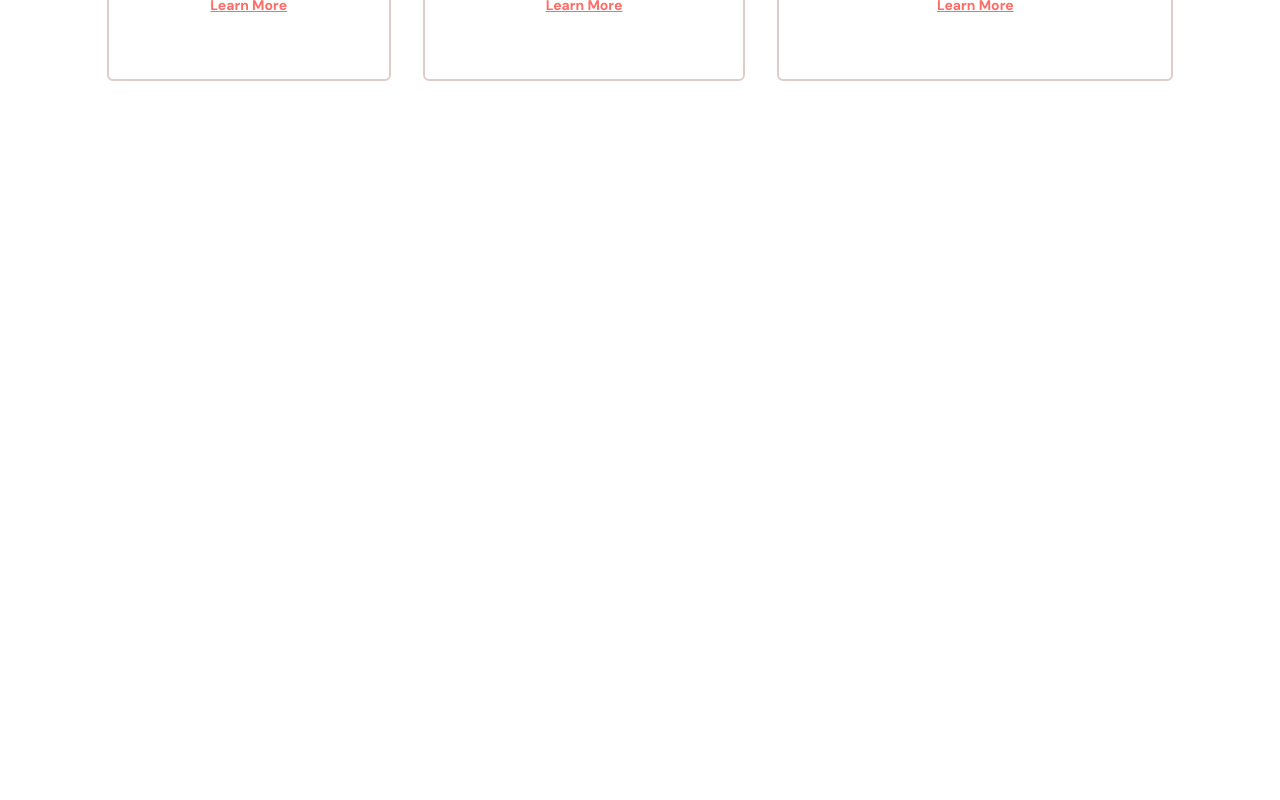
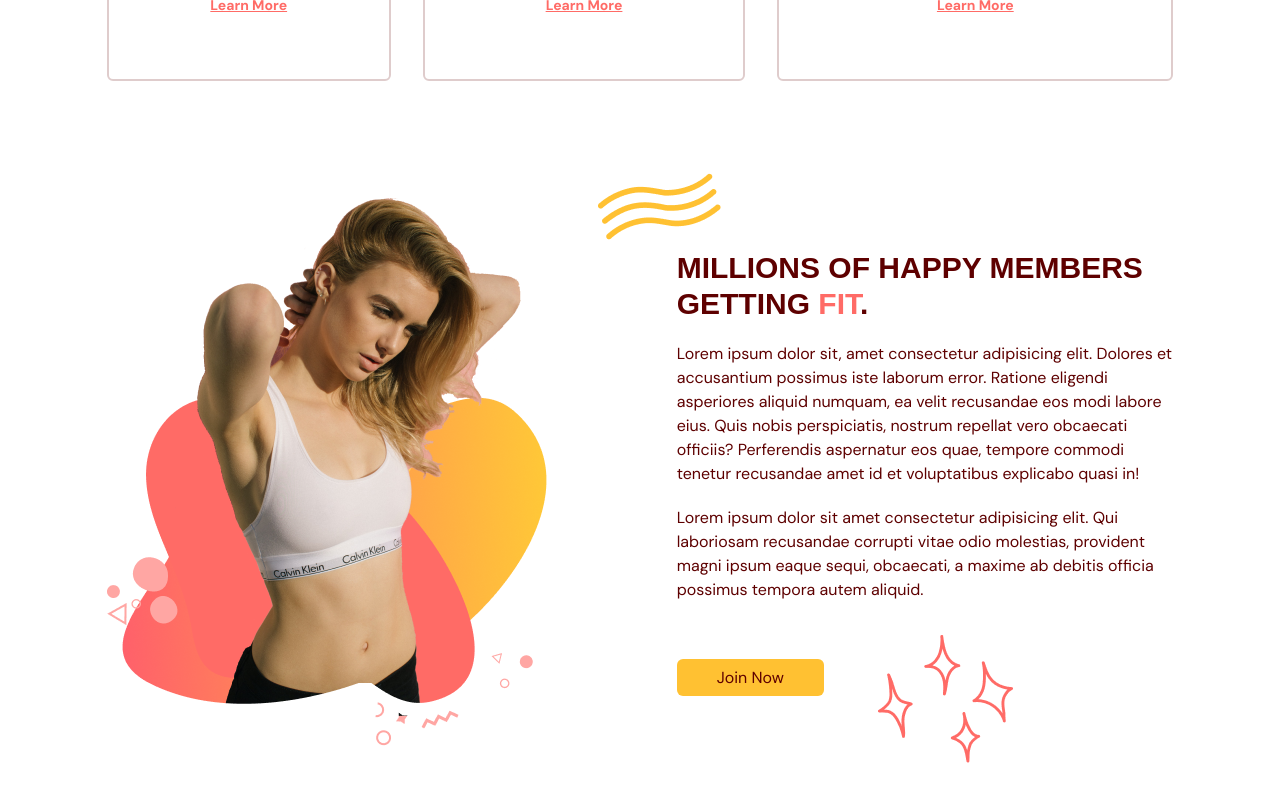
Before and after one commit to jsmrk/fitin_gym, a React (Vite) app: page / in a window 1280 px wide. Shown: the part 1327-2127 px from the top of the page. Before the commit the page ends 1600 px from the top, so only its background shows below. Built offline with nearby package versions, Linux system fonts and the light colour scheme.

Commit message:
benefits section done

```diff
--- a/src/scenes/benefits/index.tsx
+++ b/src/scenes/benefits/index.tsx
@@ -7,8 +7,11 @@
 } from "@heroicons/react/24/solid";
 import { BenefitType, SelectedPage } from "@/shared/types";
 import { motion } from "framer-motion";
+
 import HText from "@/shared/HText";
 import Benefit from "./Benefit";
+import ActionButton from "@/shared/ActionButton";
+import BenefitsGraphic from "@/assets/BenefitsPageGraphic.png";
 
 const benefits: Array<BenefitType> = [
   {
@@ -51,7 +54,7 @@
           className="md:my-5 md:w-3/5"
           initial="hidden"
           whileInView="visible"
-          viewport={{ once: false, amount: 0.3 }}
+          viewport={{ once: true, amount: 0.1 }}
           transition={{ duration: 0.5 }}
           variants={{
             hidden: { opacity: 0, x: -50 },
@@ -71,7 +74,7 @@
           className="md:flex items-center justify-between gap-8 mt-5"
           initial="hidden"
           whileInView="visible"
-          viewport={{ once: false, amount: 0.5 }}
+          viewport={{ once: false, amount: 0.3 }}
           variants={containerMotion}
         >
           {benefits.map((benefit: BenefitType) => (
@@ -86,6 +89,76 @@
             />
           ))}
         </motion.div>
+
+        {/* GRAPHICS AND DESCRIPTION */}
+        <div className="mt-16 items-center justify-between gap-20 md:mt-28 md:flex">
+          {/* GRAPHIC */}
+          <img
+            className="mx-auto"
+            src={BenefitsGraphic}
+            alt="benifits-graphic"
+          />
+
+          <div>
+            {/* TITLE */}
+            <div className="relative">
+              <div className="before:absolute before:-top-20 before:-left-20 before:z-[1] before:content-abstractwaves">
+                <motion.div
+                  initial="hidden"
+                  whileInView="visible"
+                  viewport={{ once: false, amount: 0.1 }}
+                  transition={{ duration: 0.5 }}
+                  variants={{
+                    hidden: { opacity: 0, x: 50 },
+                    visible: { opacity: 1, x: 0 },
+                  }}
+                >
+                  <HText>
+                    MILLIONS OF HAPPY MEMBERS GETTING{" "}
+                    <span className="text-primary-500">FIT</span>.
+                  </HText>
+                </motion.div>
+              </div>
+            </div>
+
+            {/* DESCRIPTION */}
+            <motion.div
+              initial="hidden"
+              whileInView="visible"
+              viewport={{ once: false, amount: 0.1 }}
+              transition={{ duration: 0.5, delay: 0.2 }}
+              variants={{
+                hidden: { opacity: 0, x: 50 },
+                visible: { opacity: 1, x: 0 },
+              }}
+            >
+              <p className="my-5">
+                Lorem ipsum dolor sit, amet consectetur adipisicing elit.
+                Dolores et accusantium possimus iste laborum error. Ratione
+                eligendi asperiores aliquid numquam, ea velit recusandae eos
+                modi labore eius. Quis nobis perspiciatis, nostrum repellat vero
+                obcaecati officiis? Perferendis aspernatur eos quae, tempore
+                commodi tenetur recusandae amet id et voluptatibus explicabo
+                quasi in!
+              </p>
+              <p className="mb-5">
+                Lorem ipsum dolor sit amet consectetur adipisicing elit. Qui
+                laboriosam recusandae corrupti vitae odio molestias, provident
+                magni ipsum eaque sequi, obcaecati, a maxime ab debitis officia
+                possimus tempora autem aliquid.
+              </p>
+            </motion.div>
+
+            {/* BUTTON */}
+            <div className="relative mt-16">
+              <div className="before:absolute before:-bottom-20 before:right-40 before:z-[1] before:content-sparkles">
+                <ActionButton setSelectedPage={setSelectedPage}>
+                  Join Now
+                </ActionButton>
+              </div>
+            </div>
+          </div>
+        </div>
       </motion.div>
     </section>
   );
```
